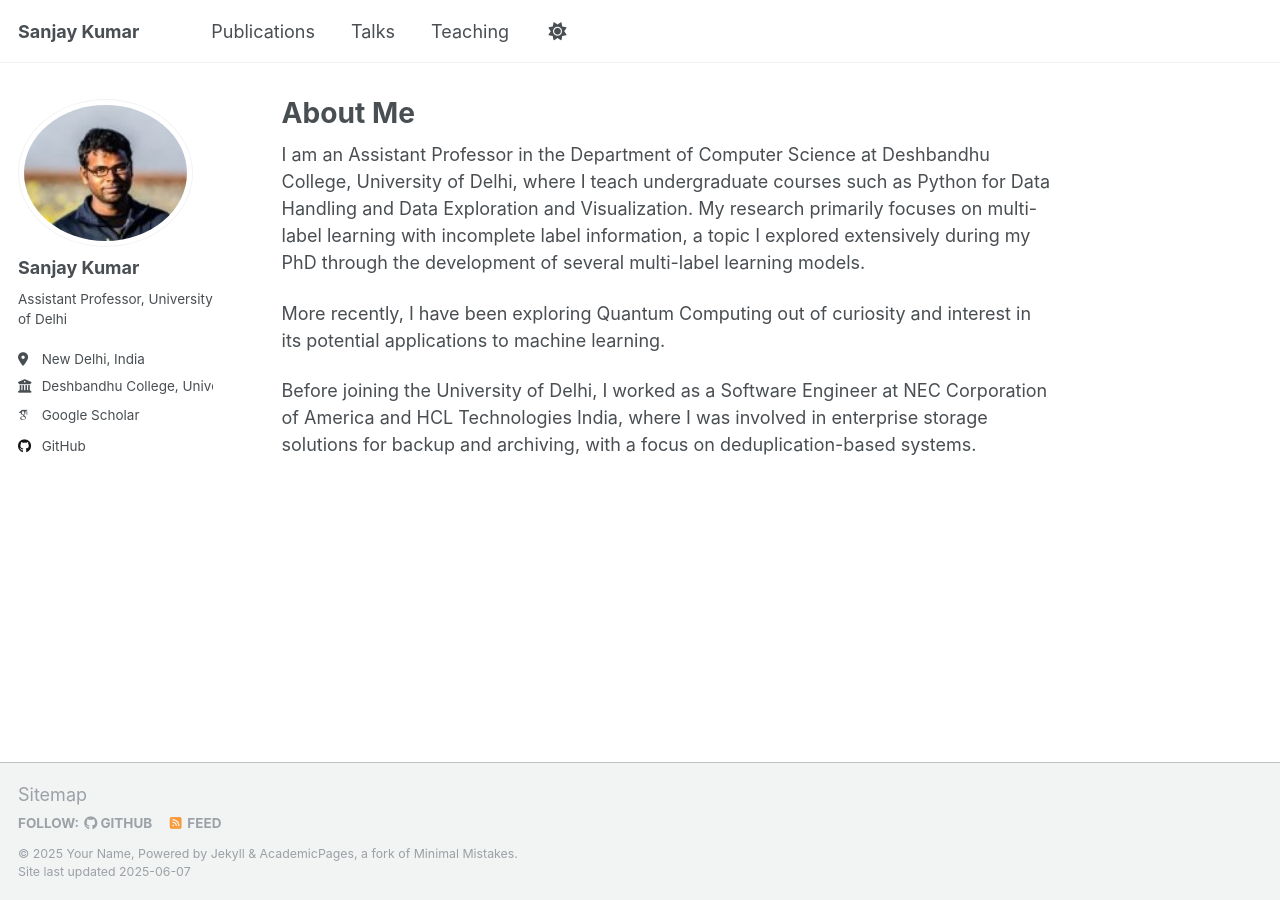
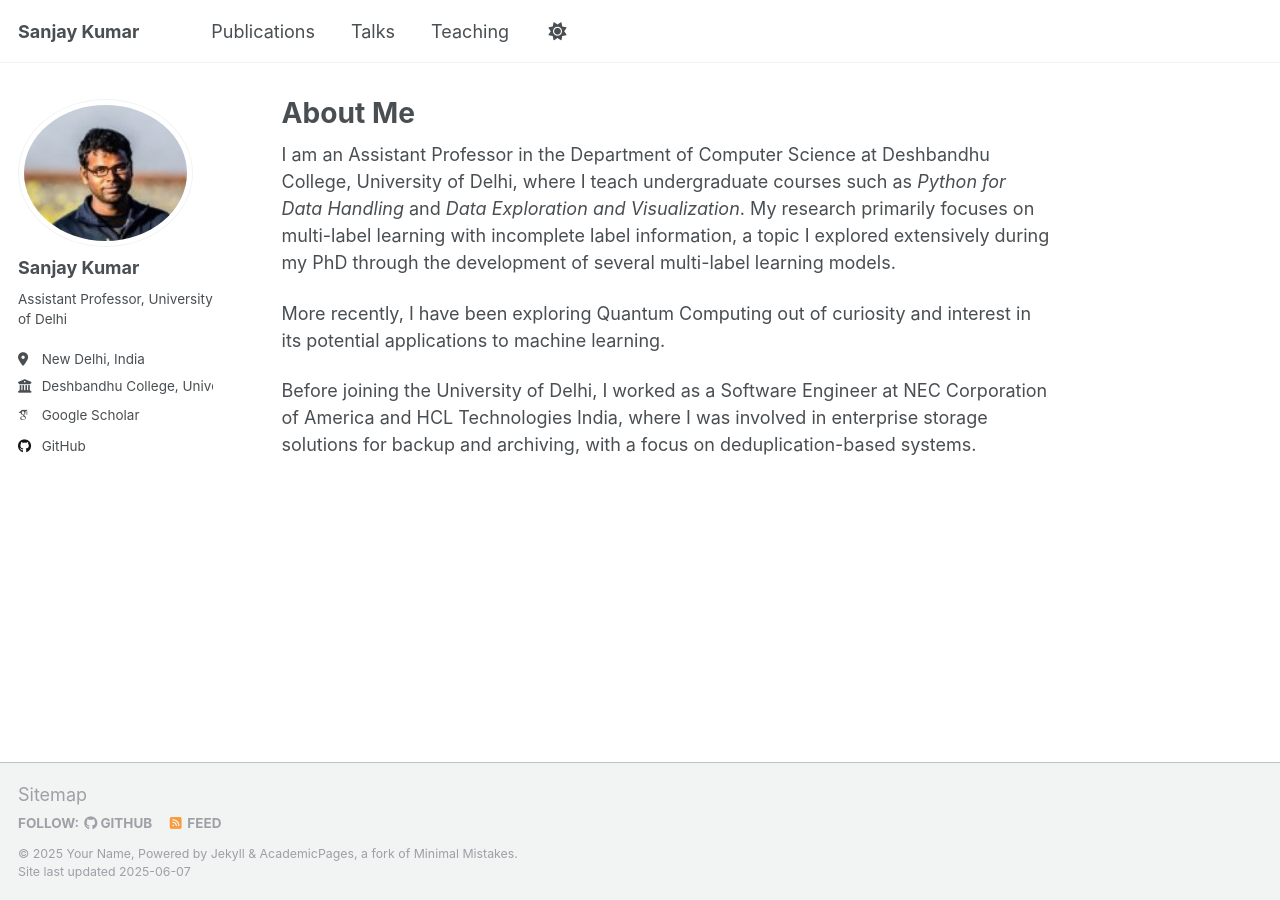
Before and after one commit to sanjayksau/sanjayksau.github.io, a Jekyll site: the page built from _pages/about.md, in a window 1280 px wide. Built offline with Jekyll 4.4.1, drawn with Linux system fonts in a browser that asks for light colours; some web fonts are replaced.

```diff
--- a/_pages/about.md
+++ b/_pages/about.md
@@ -7,7 +7,7 @@ redirect_from:
   - /about.html
 ---
 
-I am an Assistant Professor in the Department of Computer Science at Deshbandhu College, University of Delhi, where I teach undergraduate courses such as Python for Data Handling and Data Exploration and Visualization.
+I am an Assistant Professor in the Department of Computer Science at Deshbandhu College, University of Delhi, where I teach undergraduate courses such as *Python for Data Handling* and *Data Exploration and Visualization*.
 My research primarily focuses on multi-label learning with incomplete label information, a topic I explored extensively during my PhD through the development of several multi-label learning models.
 
 More recently, I have been exploring Quantum Computing out of curiosity and interest in its potential applications to machine learning.
```
